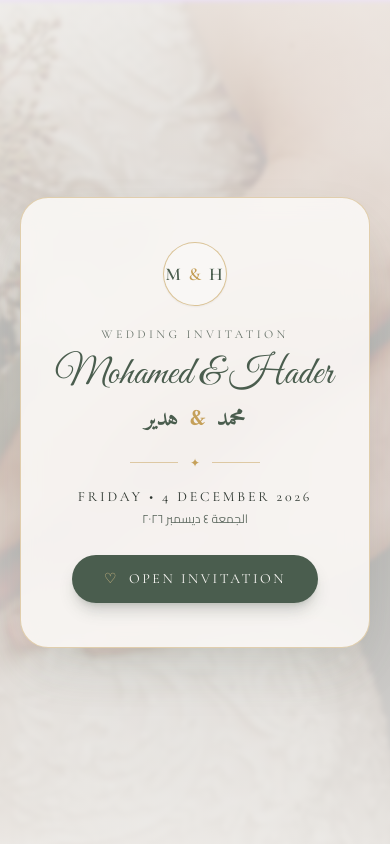
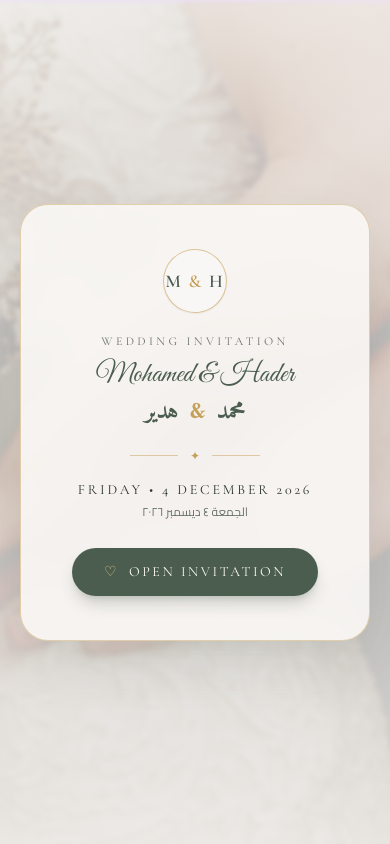
Before and after one commit to hassanashry328-byte/mohamed-hader-wedding, a plain HTML site: page index.html in a window 390 px wide. Shown: the top 844 px of the page. Drawn offline with nearby package versions, Linux system fonts and the light colour scheme; no server answers.

Commit message:
Update style.css

```diff
--- a/style.css
+++ b/style.css
@@ -220,3 +220,39 @@ section[id] {
   );
   pointer-events: none;
 }
+/* ضبط الخلفية لتكون واضحة وثابتة وملء الشاشة تماماً على الهواتف */
+body {
+  background-image: url('bg.jpeg');
+  background-size: cover;
+  background-position: center center;
+  background-repeat: no-repeat;
+  background-attachment: fixed;
+  min-height: 100vh;
+  margin: 0;
+  padding: 0;
+}
+
+/* طبقة تفتيح خفيفة فوق الخلفية لضمان قراءة النصوص بوضوح تام على الموبايل */
+body::before {
+  content: '';
+  position: fixed;
+  top: 0;
+  left: 0;
+  width: 100%;
+  height: 100%;
+  background-color: rgba(255, 255, 255, 0.75); /* يمكنك تقليل الرقم أو زيادته حسب تفتيح الخلفية */
+  z-index: -1;
+}
+
+/* تحسين المقاسات والهوامش لتناسب الشاشات الصغيرة للموبايل */
+@media (max-width: 768px) {
+  .editorial-card {
+    padding: 1rem !important;
+    margin: 0.5rem;
+  }
+
+  /* تصغير العناوين قليلاً لكي لا تلتف بشكل مزعج على شاشات الهواتف الضيقة */
+  h1 {
+    font-size: 1.75rem !important;
+  }
+}
```
